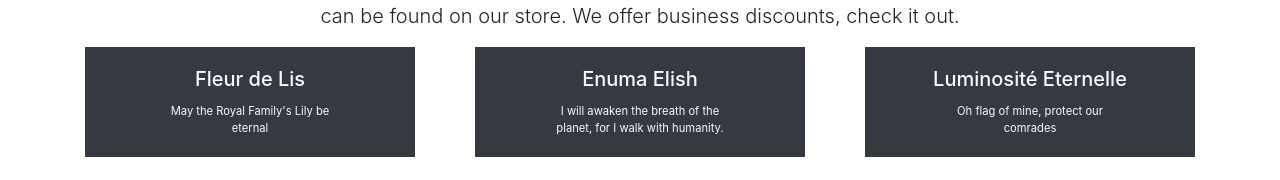
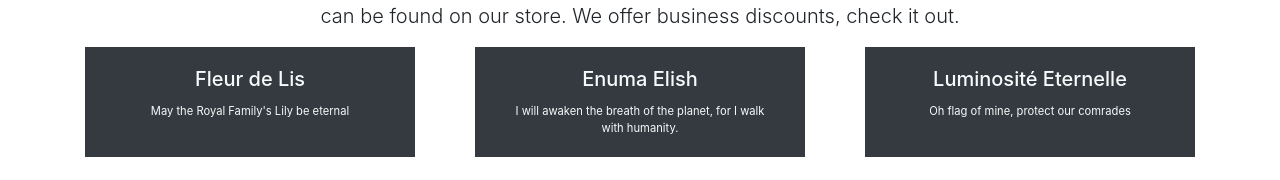
Before and after one commit to nxvinh222/VTNET-NB-IoT, a React (Create React App) app: page /products in a window 1280 px wide. Shown: the part 1222-1402 px from the top of the page. Built offline with nearby package versions, Linux system fonts and the light colour scheme.

Commit message:
Fix: add PricingTable design

```diff
--- a/src/App.js
+++ b/src/App.js
@@ -2,7 +2,7 @@ import React from 'react';
 import { BrowserRouter, Route} from 'react-router-dom';
 import HomeScreen from './containers/HomeScreen';
 import ProductsScreen from './containers/ProductsScreen';
-import InsideProductScreen from './containers/InsideProductScreen';
+import ProductDetailScreen from './containers/ProductDetailScreen';
 
 function App() {
   return (
@@ -11,7 +11,7 @@ function App() {
         <div className="App">
           <Route exact path="/" render={(props) => <HomeScreen />} />
           <Route exact path="/products" render={(props) => <ProductsScreen />} />
-          <Route exact path="/products/1" render={(props) => <InsideProductScreen />} />
+          <Route exact path="/products/1" render={(props) => <ProductDetailScreen />} />
         </div>
       </BrowserRouter>
     </div>
--- a/src/components/PricingTable.js
+++ b/src/components/PricingTable.js
@@ -35,11 +35,14 @@ function PricingTable() {
     }, [])
 
     return (
-        <Container>
-            <h2 className="mt-5 text-center">Pricing</h2>
-            <p className="lead text-center">Browse a range of development boards we offer to create and scale your own projects. Don’t worry – we hold the intellectual property so a production is always possible! Here we highlight a few popular boards, but a range of boards can be found on our store. We offer business discounts, check it out.</p>
+        <Container className="pricing-feature">
+            <div className="price-table-header">
+                <h2 className="mt-5 text-center">Pricing</h2>
+                <p className="lead text-center">Browse a range of development boards we offer to create and scale your own projects. Don’t worry – we hold the intellectual property so a production is always possible! Here we highlight a few popular boards, but a range of boards can be found on our store. We offer business discounts, check it out.</p>
+            </div>
 
-            <CardDeck>
+
+            <CardDeck className="price-table">
                 <Row md={1} lg={3} >
                     <PricingTableFeature data={data[0]}/>
                     <PricingTableFeature data={data[1]}/>
--- a/src/components/PricingTableFeature.js
+++ b/src/components/PricingTableFeature.js
@@ -5,12 +5,12 @@ function PricingTableFeature(props) {
 
     return (
         props.data ? (
-            <Col>
+            <Col className="price-table-column">
                 <Card className="border-0 text-center">
                     {/* Title */}
                     <div className="price-table-title">
                         <Card.Body className="text-light bg-dark" style={{minHeight: "110px"}}>
-                            <div className="ml-5 mr-5">
+                            <div className="mx-2">
                                 <Card.Title>{props.data.title}</Card.Title>
                                 <Card.Text style={{ fontSize: "0.7em" }}>{props.data.titleIntro}</Card.Text>
                             </div>
--- a/src/components/InsideProduct.js
+++ b/src/components/ProductDetail.js
@@ -3,7 +3,7 @@ import { Container } from "react-bootstrap"
 
 function InsideProduct (props) {
     return (
-        <Container>
+        <Container className="product-detail">
             <a data-fancybox="gallery" href="https://sodaq.com/wp-content/uploads/2019/11/SODAQ_WEBSHOP-min.jpg">
                 <img className="border p-3 col-6" src="https://sodaq.com/wp-content/uploads/2019/11/SODAQ_WEBSHOP-min.jpg" />
             </a>
--- a/src/containers/InsideProductScreen.js
+++ b/src/containers/ProductDetailScreen.js
@@ -1,7 +1,7 @@
 import React from "react"
 import TopNav from "../components/TopNav"
 import NavBar from "../components/NavBar"
-import InsideProduct from "../components/InsideProduct"
+import ProductDetail from "../components/ProductDetail"
 import ContactBanner from "../components/ContactBanner"
 import TitleBanner from "../components/TitleBanner"
 import Footer  from "../components/Footer"
@@ -13,7 +13,7 @@ function HomeScreen() {
         <div>
             <TopNav />
             <NavBar />
-            <InsideProduct />
+            <ProductDetail />
             <ContactBanner />
             <TitleBanner />
             <Footer />
```
